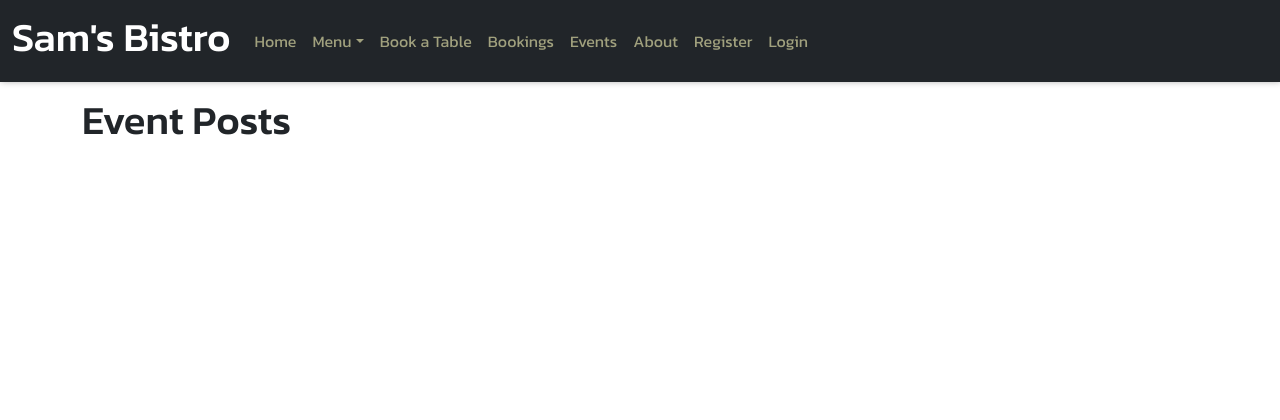
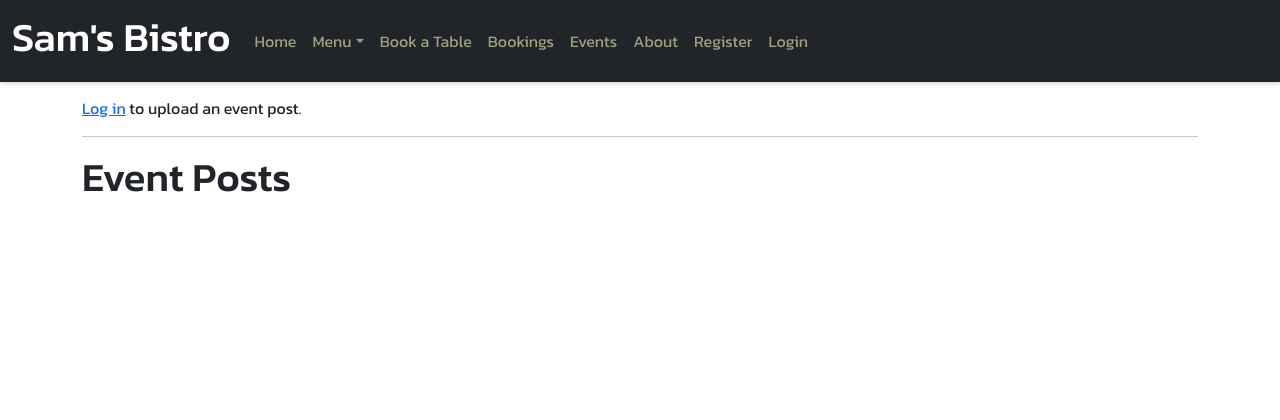
Before and after one commit to Sammy92dec/boky-pp4, a Django app: page /event/events/ in a window 1280 px wide. Shown: the top 420 px of the page. Run offline with Django 4.2, Linux system fonts and the light colour scheme; data that the repository does not hold is empty; some web fonts are replaced.

Commit message:
Final commit

```diff
--- a/bok_pro/settings.py
+++ b/bok_pro/settings.py
@@ -29,7 +29,7 @@ TEMPLATES_DIR = os.path.join(BASE_DIR, 'templates')
 
 SECRET_KEY = os.environ.get('SECRET_KEY')
 # SECURITY WARNING: don't run with debug turned on in production!
-DEBUG = True
+DEBUG = False
 
 ALLOWED_HOSTS = ["8000-sammy92dec-bokypp4-1jeeh5c5htn.ws.codeinstitute-ide.net", 'boky-pp4-d51abfaa1de4.herokuapp.com']
 
--- a/events/forms.py
+++ b/events/forms.py
@@ -16,3 +16,18 @@ class EventCommentForm(forms.ModelForm):
         widgets = {
             'content': forms.Textarea(attrs={'rows': 2, 'placeholder': 'Write a comment...'}),
         }
+
+def event_post_list(request):
+    event_posts = EventPost.objects.all()
+
+    if request.method == 'POST' and request.user.is_authenticated:
+        form = EventPostForm(request.POST, request.FILES)
+        if form.is_valid():
+            event_post = form.save(commit=False)
+            event_post.author = request.user
+            event_post.save()
+            return redirect('event_post_list')  # Redirect to the same page after posting
+    else:
+        form = EventPostForm()
+
+    return render(request, 'event.html', {'event_posts': event_posts, 'form': form})
--- a/events/models.py
+++ b/events/models.py
@@ -3,9 +3,9 @@ from cloudinary.models import CloudinaryField
 from django.contrib.auth.models import User
 
 class EventPost(models.Model):
-    author = models.ForeignKey(User, on_delete=models.CASCADE, related_name='event_posts')
+    author = models.ForeignKey(User, on_delete=models.CASCADE)
+    caption = models.TextField()
     image = CloudinaryField('image')
-    caption = models.TextField(blank=True, null=True)
     created_at = models.DateTimeField(auto_now_add=True)
 
 
@@ -17,7 +17,7 @@ class EventComment(models.Model):
     event_post = models.ForeignKey(EventPost, related_name='event_comments', on_delete=models.CASCADE)
     content = models.TextField()
     created_at = models.DateTimeField(auto_now_add=True)
-    updated_at= models.DateTimeField(auto_now=True)
+
 
     def __str__(self):
         return f"Comment by {self.author.username} on EventPost {self.event_post.id}"
--- a/events/templates/event_post/event.html
+++ b/events/templates/event_post/event.html
@@ -2,6 +2,29 @@
 
 {% block content %}
 <div class="mt-5">
+
+
+      <!-- Form to upload a new post -->
+      {% if user.is_authenticated %}
+      <h2>Upload New Event Post</h2>
+      <form method="POST" enctype="multipart/form-data">
+          {% csrf_token %}
+          <div class="form-group">
+              <label for="caption">Caption:</label>
+              <textarea name="caption" id="caption" rows="3" class="form-control" required></textarea>
+          </div>
+          <div class="form-group">
+              <label for="image">Event Image:</label>
+              <input type="file" name="image" id="image" accept="image/*" class="form-control" required>
+          </div>
+          <button type="submit" class="btn btn-primary">Post Event</button>
+      </form>
+  {% else %}
+      <p><a href="{% url 'account_login' %}">Log in</a> to upload an event post.</p>
+  {% endif %}
+
+  <hr>
+
     <h1>Event Posts</h1>
     {% for event_post in event_posts %}
         <div class="post">
--- a/events/views.py
+++ b/events/views.py
@@ -6,36 +6,36 @@ from django.http import HttpResponseForbidden
 
 
 def event_view(request):
-    if request.method == 'POST':
-        # Handle EventPost form submission
+    post_form = None
+    comment_form = None
+    event_posts = EventPost.objects.all()
+
+    if request.method == 'POST' and request.user.is_authenticated:
         if 'post_form' in request.POST:
             post_form = EventPostForm(request.POST, request.FILES)
             if post_form.is_valid():
-                post_form.instance.author = request.user
-                post_form.save()
-                return redirect('event_view')
-
-        # Handle EventComment form submission
+                event_post = post_form.save(commit=False)
+                event_post.author = request.user
+                event_post.save()
+                return redirect('event_post_list')
         elif 'comment_form' in request.POST:
-            comment_form = EventCommentForm(request.POST)
+            comment_form = CommentForm(request.POST)
             if comment_form.is_valid():
-                comment_form.instance.author = request.user
-                comment_form.instance.event_post_id = request.POST.get('event_post_id')  # Associate comment with post
-                comment_form.save()
+                post = EventPost.objects.get(id=request.POST.get('post_id'))
+                comment = comment_form.save(commit=False)
+                comment.author = request.user
+                comment.post = post
+                comment.save()
                 return redirect('event_view')
     else:
         post_form = EventPostForm()
-        comment_form = EventCommentForm()
-
-
-    # Prefetch related comments to optimize query
-    event_posts = EventPost.objects.prefetch_related('event_comments').order_by('-created_at')
 
     return render(request, 'event_post/event.html', {
+        'event_posts': event_posts,
         'post_form': post_form,
-        'comment_form': comment_form,
-        'event_posts': event_posts,
+        'comment_form': comment_form
     })
+
 
 @login_required
 def edit_event(request, post_id):
@@ -120,3 +120,16 @@ def delete_comment(request, comment_id):
         return redirect('event_view')  # Redirect to a page showing the event posts
     else:
         return redirect('event_view')  # or return an error message
+
+@login_required
+def create_event_post(request):
+    if request.method == "POST":
+        form = EventPostForm(request.POST, request.FILES)
+        if form.is_valid():
+            event_post = form.save(commit=False)
+            event_post.author = request.user
+            event_post.save()
+            return redirect('event_view')  # Redirect to the post list view
+    else:
+        form = EventPostForm()
+    return redirect('event_view')
```
Also changed, not shown: README.md, events/migrations/0001_initial.py, static/images/readme-images/light house.png (added).
